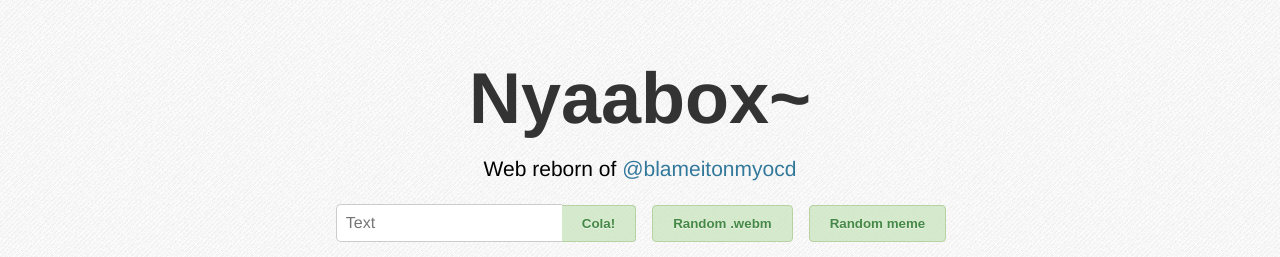
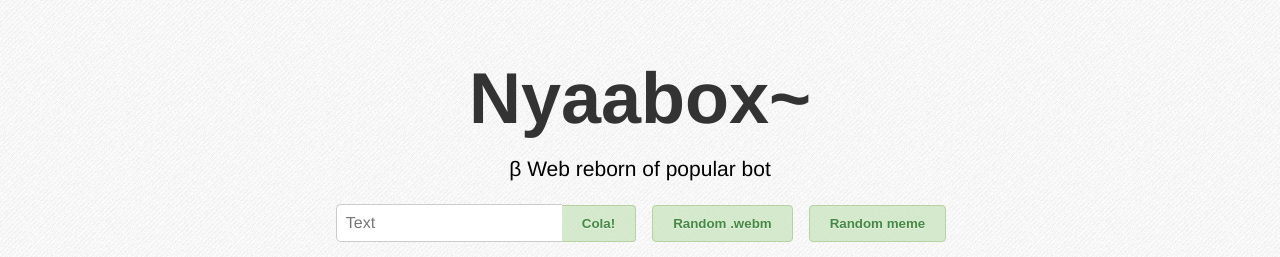
Before and after one commit to maxhack1337/Nyaabox, a plain HTML site: page index.html in a window 1280 px wide. Shown: the top 257 px of the page. Drawn offline with Linux system fonts and the light colour scheme.

Commit message:
Update index.html

```diff
--- a/index.html
+++ b/index.html
@@ -11,7 +11,7 @@
 </head>
 <body>
     <h1>Nyaabox<a id="redir" style="color:#333!important; cursor: default!important;" href="redir.html">~</a></h1>
-	<p class="lead">Web reborn of <a href="https://vk.com/blameitonmyocd">@blameitonmyocd</a></p>
+	<p class="lead">β Web reborn of popular bot</p>
 	<div class="buttons">
     <div class="button-container">
         <input type="text" id="textInput" placeholder="Text">
```
